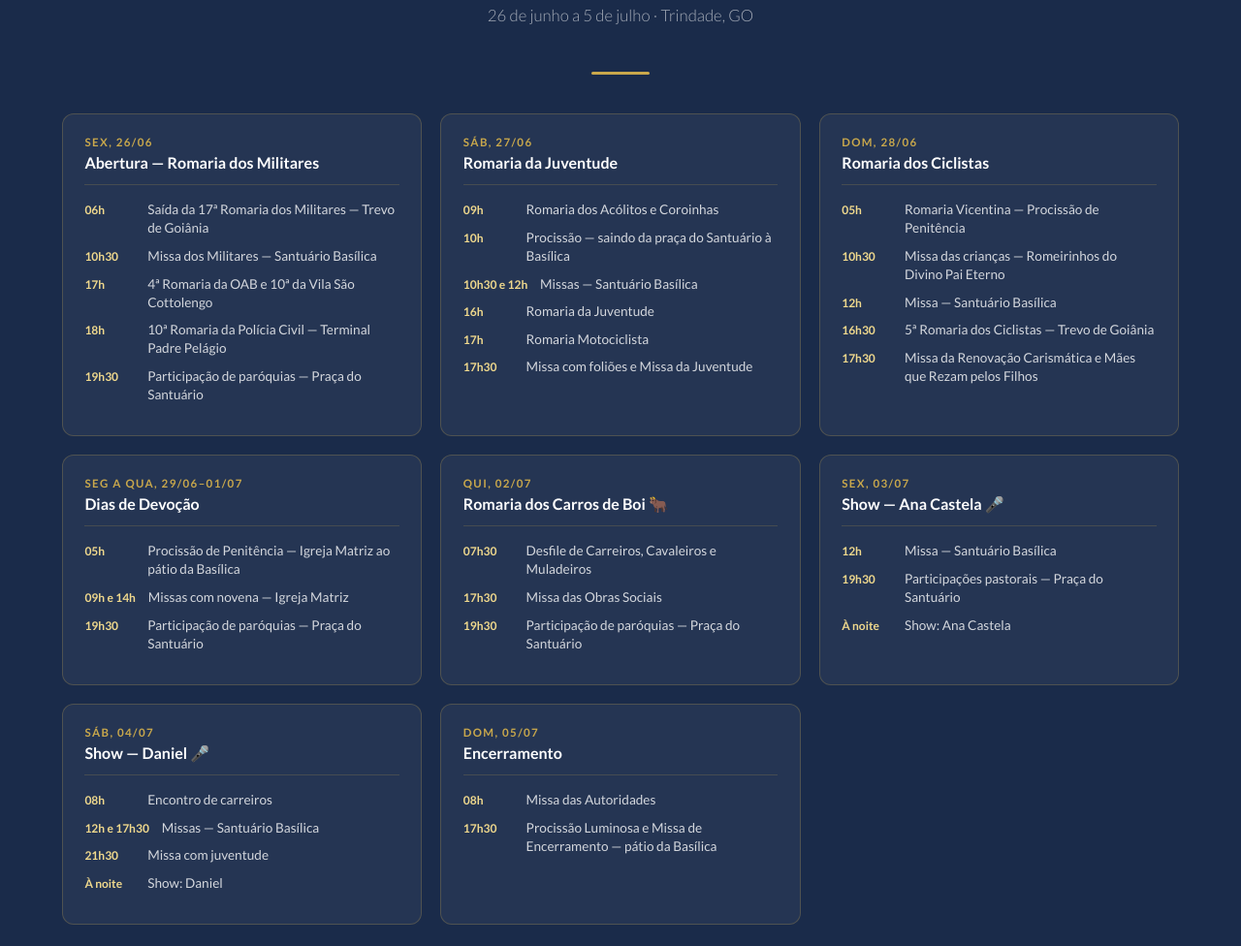
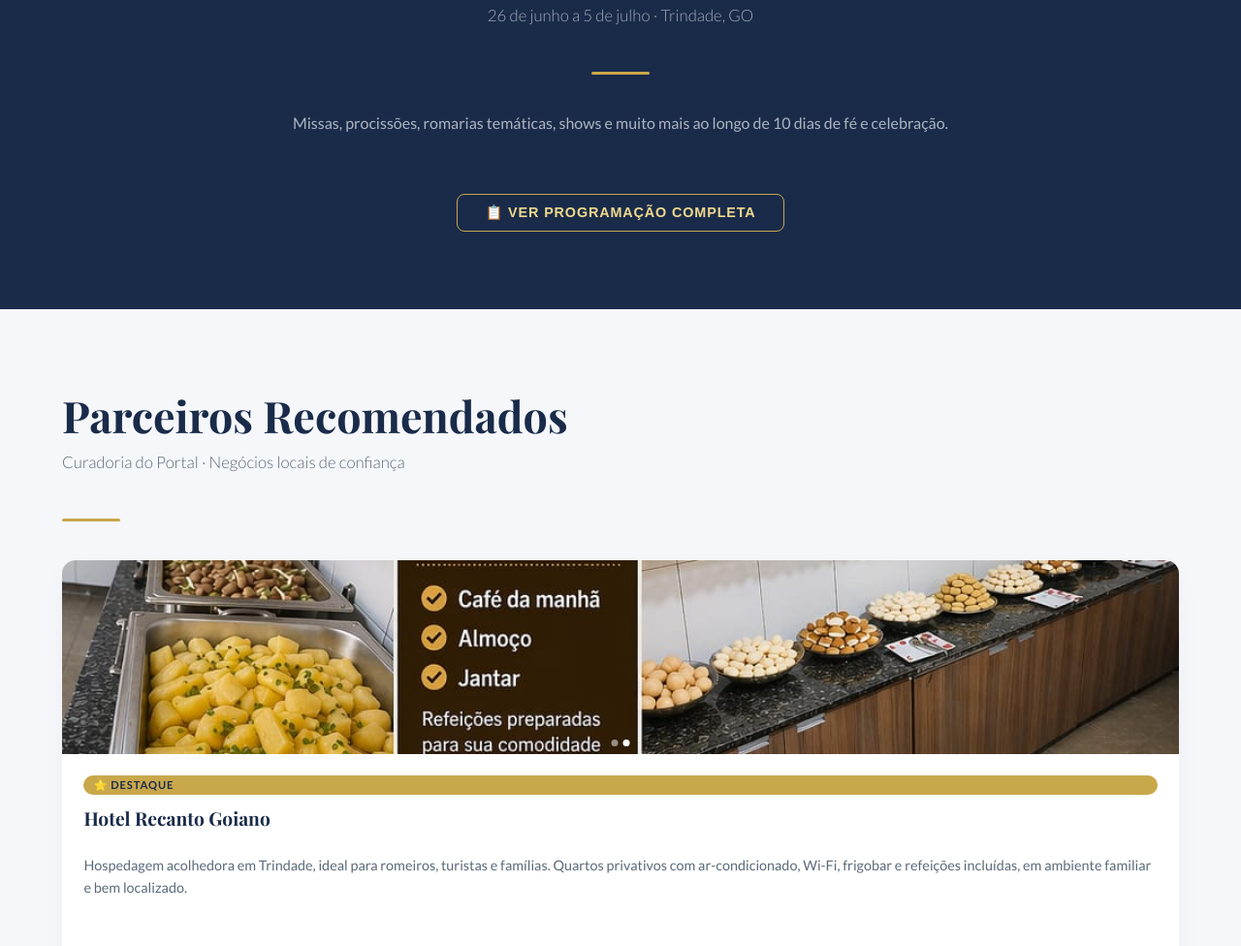
Before and after one commit to RicardoDominguesdeBrito/Portal-Trindade, a plain HTML site: page index.html in a window 1280 px wide. Shown: the part 2428-3404 px from the top of the page at 97% size. Drawn offline with nearby package versions, Linux system fonts and the light colour scheme.

Commit message:
Update index.html

```diff
--- a/index.html
+++ b/index.html
@@ -214,7 +214,7 @@
     <h2 class="section-title" style="color:white; text-align:center">Programação Oficial · Romaria 2026</h2>
     <p class="section-sub" style="color:rgba(255,255,255,0.6); text-align:center">26 de junho a 5 de julho · Trindade, GO</p>
     <div class="divisor divisor-center"></div>
-    <div class="prog-grid" id="prog-grid"></div>
+    <p style="color:rgba(255,255,255,0.65); text-align:center; margin-bottom:2rem; font-size:1rem;">Missas, procissões, romarias temáticas, shows e muito mais ao longo de 10 dias de fé e celebração.</p>
     <div style="text-align:center">
       <button class="btn-prog-completa" id="btn-abrir-modal">📋 Ver Programação Completa</button>
     </div>
@@ -505,23 +505,6 @@ fetch('./conteudo.json')
 
     const ag = document.getElementById('anunciantes-grid');
 
-    // Programação dia a dia
-    if (d.romaria.programacao) {
-      const progEl = document.getElementById('prog-grid');
-      if (progEl) {
-        progEl.innerHTML = d.romaria.programacao.map(dia => `
-          <div class="prog-card reveal">
-            <div class="prog-data">${dia.data}</div>
-            <div class="prog-titulo">${dia.titulo}</div>
-            ${dia.eventos.map(ev => `
-              <div class="prog-evento">
-                <span class="prog-hora">${ev.horario}</span>
-                <span class="prog-desc">${ev.descricao}</span>
-              </div>`).join('')}
-          </div>`).join('');
-      }
-    }
-
     ag.innerHTML = d.anunciantes.map((a, idx) => {
       const badge = a.destaque ? `<span class="anunciante-badge">⭐ Destaque</span>` : '';
       const btnIg = a.instagram ? `<a class="btn-ig" href="${a.instagram}" target="_blank">Instagram</a>` : '';
```
